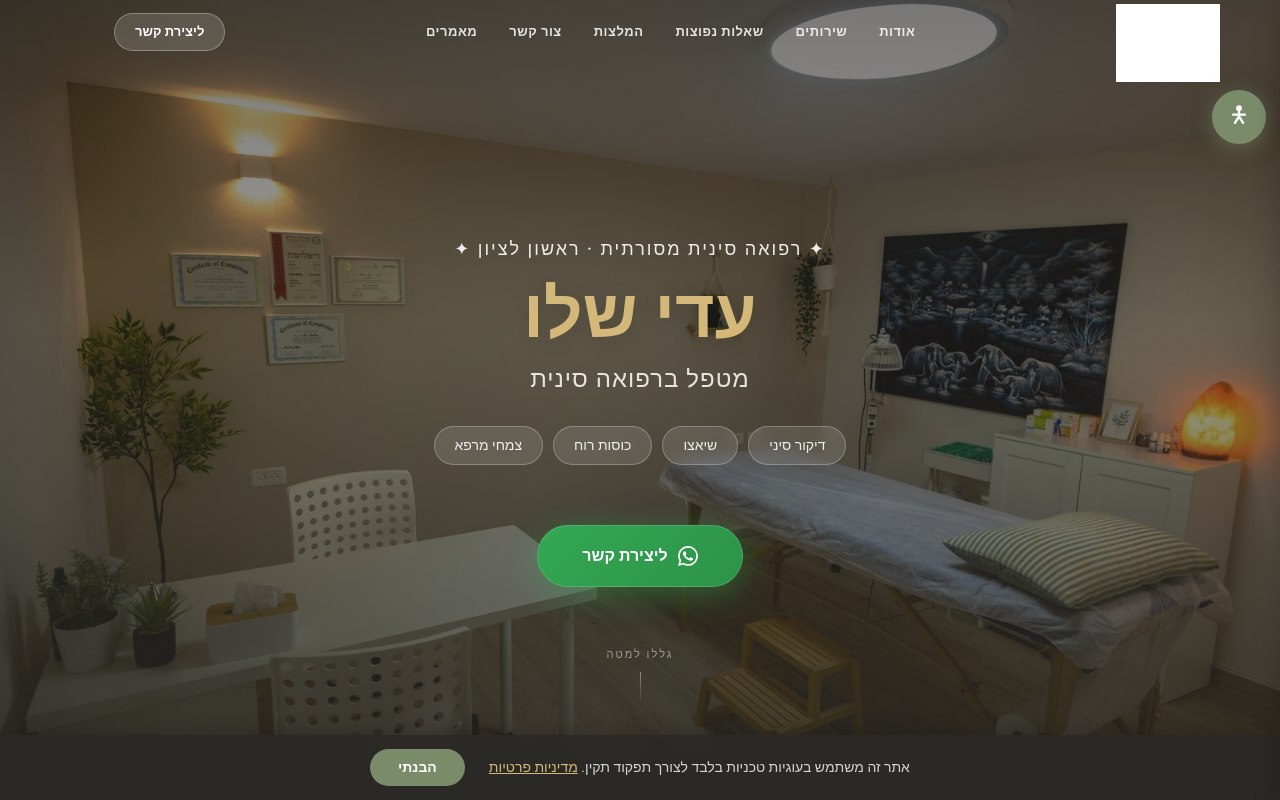
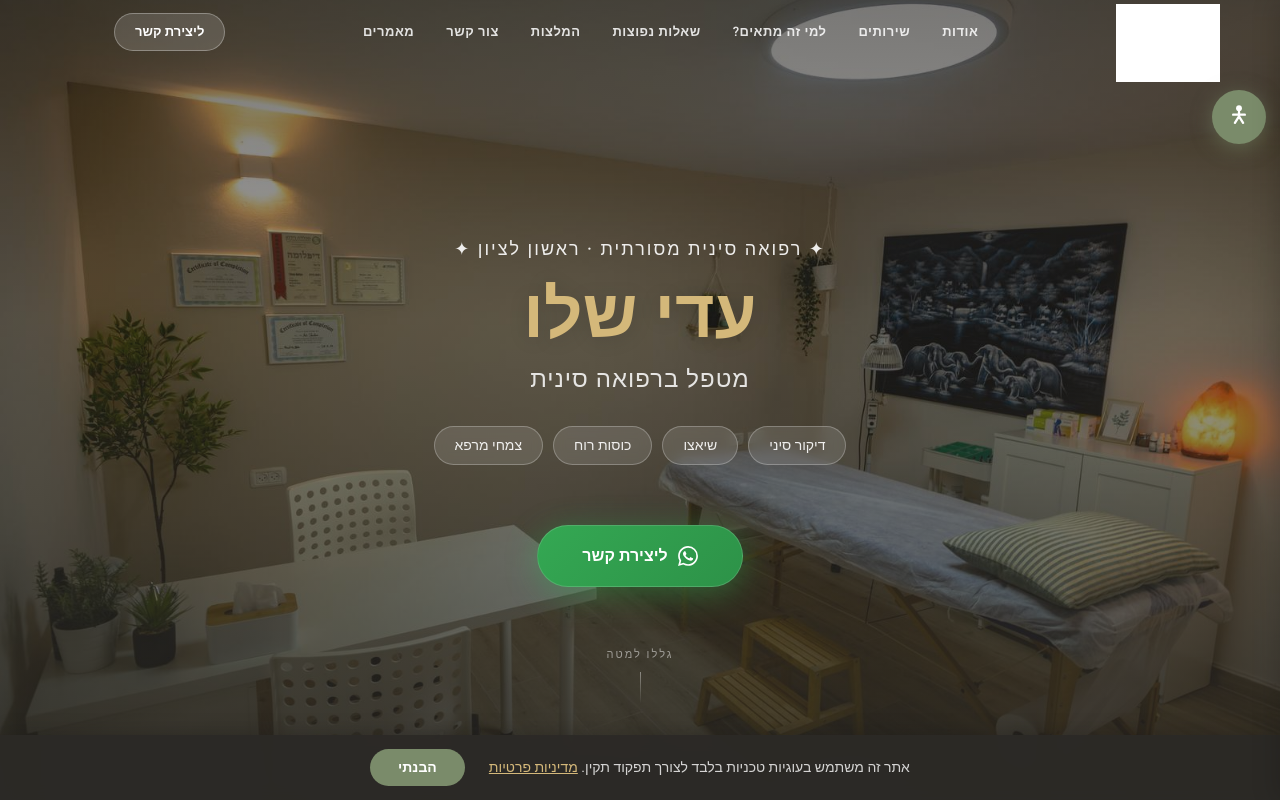
Before and after one commit to adishalev28/adi-website, a React (Vite) app: page / in a window 1280 px wide. Shown: the top 800 px of the page. Built offline with nearby package versions, Linux system fonts and the light colour scheme; grey boxes are pictures that could not be loaded.

Commit message:
feat: הוספת קישור "למי זה מתאים?" לנאבבר
קישור חדש ל-#for-whom בין "שירותים" ל-"שאלות נפוצות"
כדי שגולשים יוכלו להגיע ישירות לסקשן הרלוונטי.

Co-Authored-By: Claude Opus 4.6 <noreply@anthropic.com>

```diff
--- a/src/shared/Navbar.jsx
+++ b/src/shared/Navbar.jsx
@@ -13,12 +13,13 @@ export default function Navbar({ basePath = "" }) {
   }, []);
 
   const links = [
-    { label: "אודות",         href: `${basePath}#about`    },
-    { label: "שירותים",       href: `${basePath}#services` },
-    { label: "שאלות נפוצות", href: `${basePath}#faq`      },
-    { label: "המלצות",        href: `${basePath}#reviews`  },
-    { label: "צור קשר",       href: `${basePath}#contact`  },
-    { label: "מאמרים",        href: "/blog/"               },
+    { label: "אודות",           href: `${basePath}#about`    },
+    { label: "שירותים",         href: `${basePath}#services` },
+    { label: "למי זה מתאים?",  href: `${basePath}#for-whom` },
+    { label: "שאלות נפוצות",   href: `${basePath}#faq`      },
+    { label: "המלצות",          href: `${basePath}#reviews`  },
+    { label: "צור קשר",         href: `${basePath}#contact`  },
+    { label: "מאמרים",          href: "/blog/"               },
   ];
 
   const filled = scrolled || menuOpen;
```
